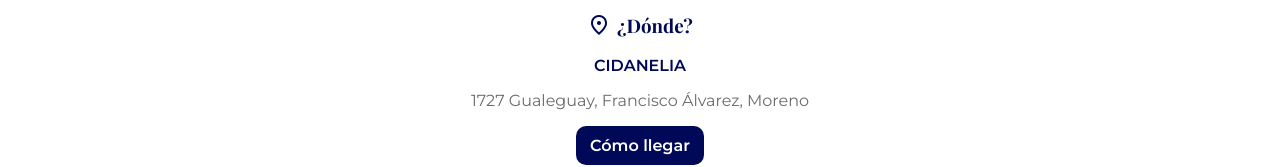
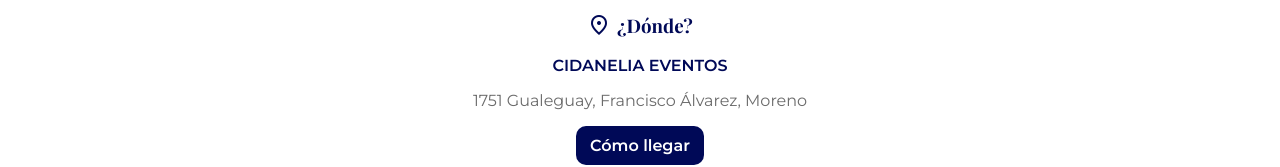
Before and after one commit to GuillermoOrell/AZU-XV, a plain HTML site: page index.html in a window 1280 px wide. Shown: the part 746-913 px from the top of the page. Drawn offline with nearby package versions, Linux system fonts and the light colour scheme.

Commit message:
Update index.html

```diff
--- a/index.html
+++ b/index.html
@@ -25,8 +25,8 @@
       <p><strong>7 de diciembre de 2025 — 21:00 hs (Argentina)</strong></p>
 
       <h3><span class="material-symbols-outlined">place</span> ¿Dónde?</h3>
-      <p><strong>CIDANELIA</strong></p>
-      <p class="muted">1727 Gualeguay, Francisco Álvarez, Moreno</p>
+      <p><strong>CIDANELIA EVENTOS</strong></p>
+      <p class="muted">1751 Gualeguay, Francisco Álvarez, Moreno</p>
 
       <a class="btn btn-primary" href="https://www.google.com/maps/place/Cidanelia+Eventos/@-34.6430173,-58.88266,17z/data=!4m14!1m7!3m6!1s0x95bc9306ae83456d:0xf3d971c1074b23f0!2sCidanelia+Eventos!8m2!3d-34.6430218!4d-58.8780466!16s%2Fg%2F11h557c5rv!3m5!1s0x95bc9306ae83456d:0xf3d971c1074b23f0!8m2!3d-34.6430218!4d-58.8780466!16s%2Fg%2F11h557c5rv?entry=ttu&g_ep=EgoyMDI1MTEwNC4xIKXMDSoASAFQAw%3D%3D" target="_blank">Cómo llegar</a>
 
```
